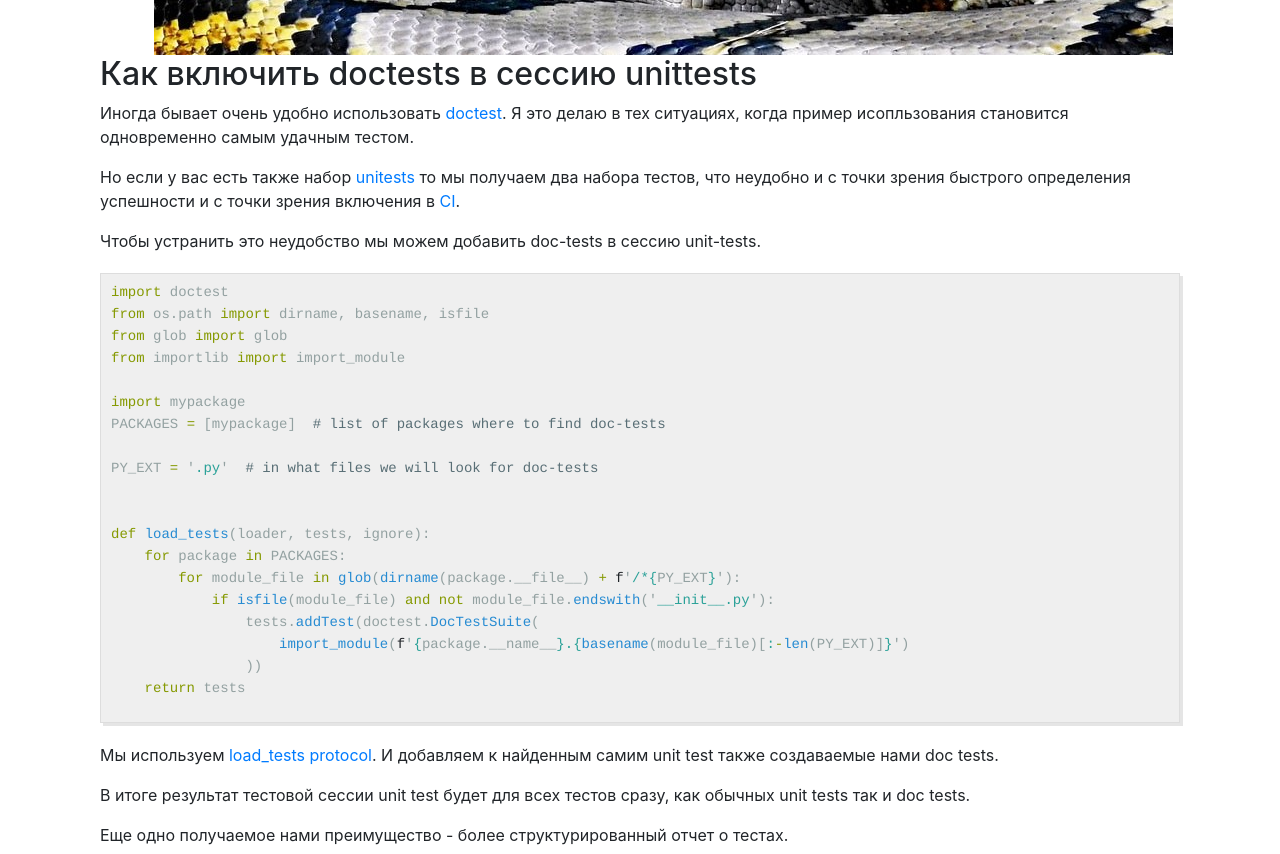
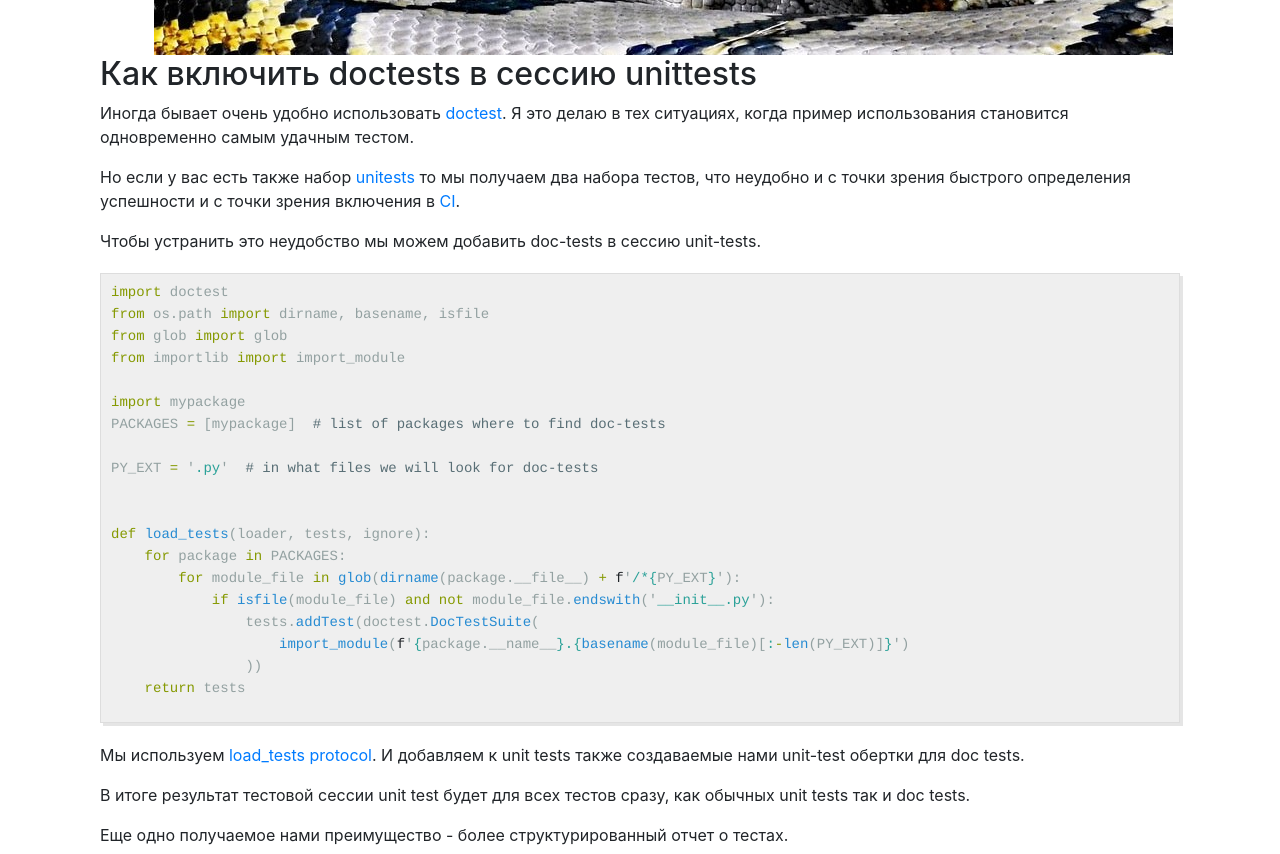
Before and after one commit to andgineer/sorokin.engineer, a Jekyll site: the page built from posts/ru/_posts/2019-05-09-doc_tests_in_unit_tests.md, in a window 1280 px wide. Shown: the part 468-1322 px from the top of the page. Built offline with Jekyll 4.4.1, drawn with Linux system fonts in a browser that asks for light colours; nearby versions of some CDN libraries.

Commit message:
doctests in unittests proofreading3

```diff
--- a/posts/ru/_posts/2019-05-09-doc_tests_in_unit_tests.md
+++ b/posts/ru/_posts/2019-05-09-doc_tests_in_unit_tests.md
@@ -18,7 +18,7 @@ tags: [python, test, doctest, unittest]
 ## Как включить doctests в сессию unittests
 
 Иногда бывает очень удобно использовать [doctest](https://docs.python.org/3.7/library/doctest.html).
-Я это делаю в тех ситуациях, когда пример исопльзования становится одновременно самым удачным тестом.
+Я это делаю в тех ситуациях, когда пример использования становится одновременно самым удачным тестом.
 
 Но если у вас есть также набор [unitests](https://docs.python.org/3/library/unittest.html)
 то мы получаем два набора тестов, что неудобно и с точки
@@ -50,7 +50,7 @@ def load_tests(loader, tests, ignore):
 
 
 Мы используем [load_tests protocol](https://docs.python.org/3/library/unittest.html#load-tests-protocol).
-И добавляем к найденным самим unit test также создаваемые нами doc tests.
+И добавляем к unit tests также создаваемые нами unit-test обертки для doc tests.
 
 В итоге результат тестовой сессии unit test будет для всех тестов сразу, как обычных unit tests
 так и doc tests.
```
Also changed, not shown: posts/en/_posts/2019-05-09-doc_tests_in_unit_tests.md (+1 -1 lines).
